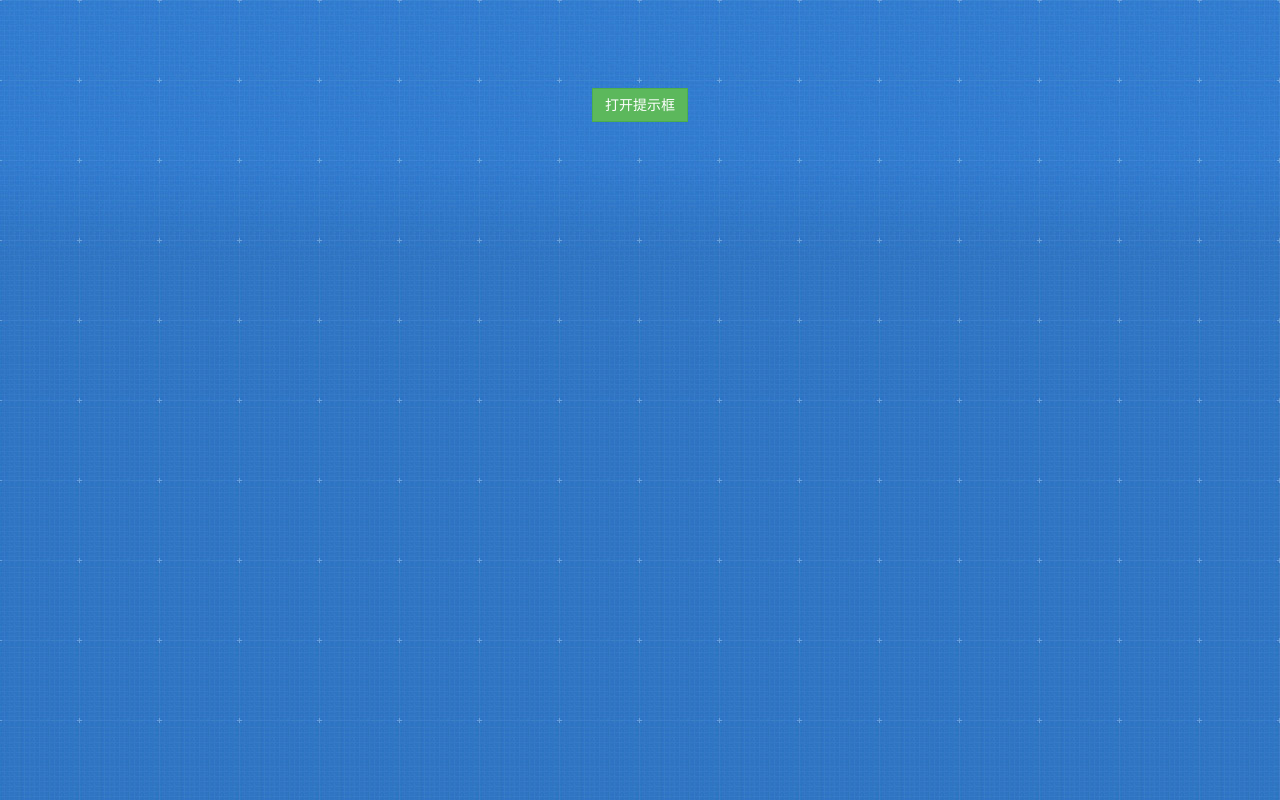
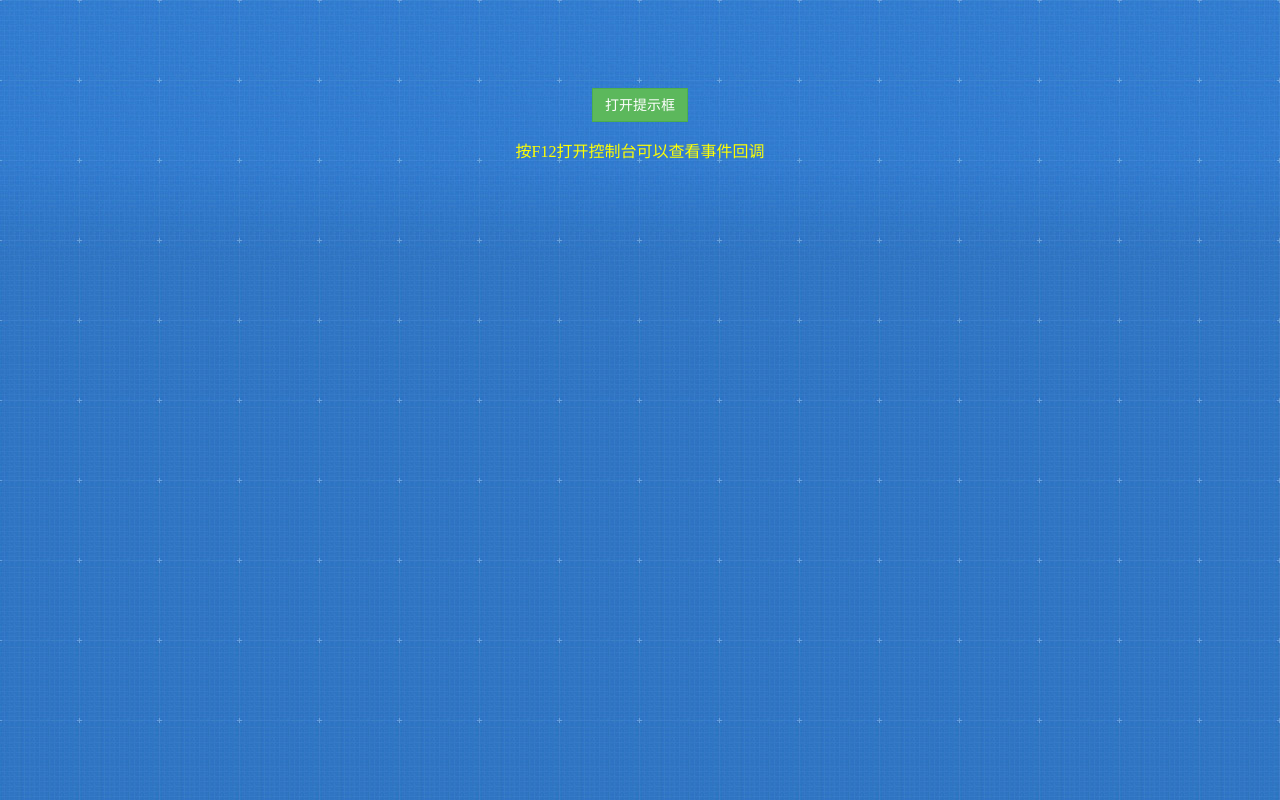
Before and after one commit to nuintun/toast, a website: page toast.html in a window 1280 px wide. Drawn offline with Linux system fonts and the light colour scheme.

Commit message:
bug fixed

```diff
--- a/toast.html
+++ b/toast.html
@@ -39,10 +39,15 @@
       body > button {
         margin-top: 88px;
       }
+      .ui-help {
+        padding: 16px;
+        color: #ff0;
+      }
     </style>
   </head>
   <body>
     <button id="button" class="ui-button ui-button-success">打开提示框</button>
+    <div class="ui-help">按F12打开控制台可以查看事件回调</div>
     <script type="text/javascript">
       if (!console) {
         console.log = function (){};
```
